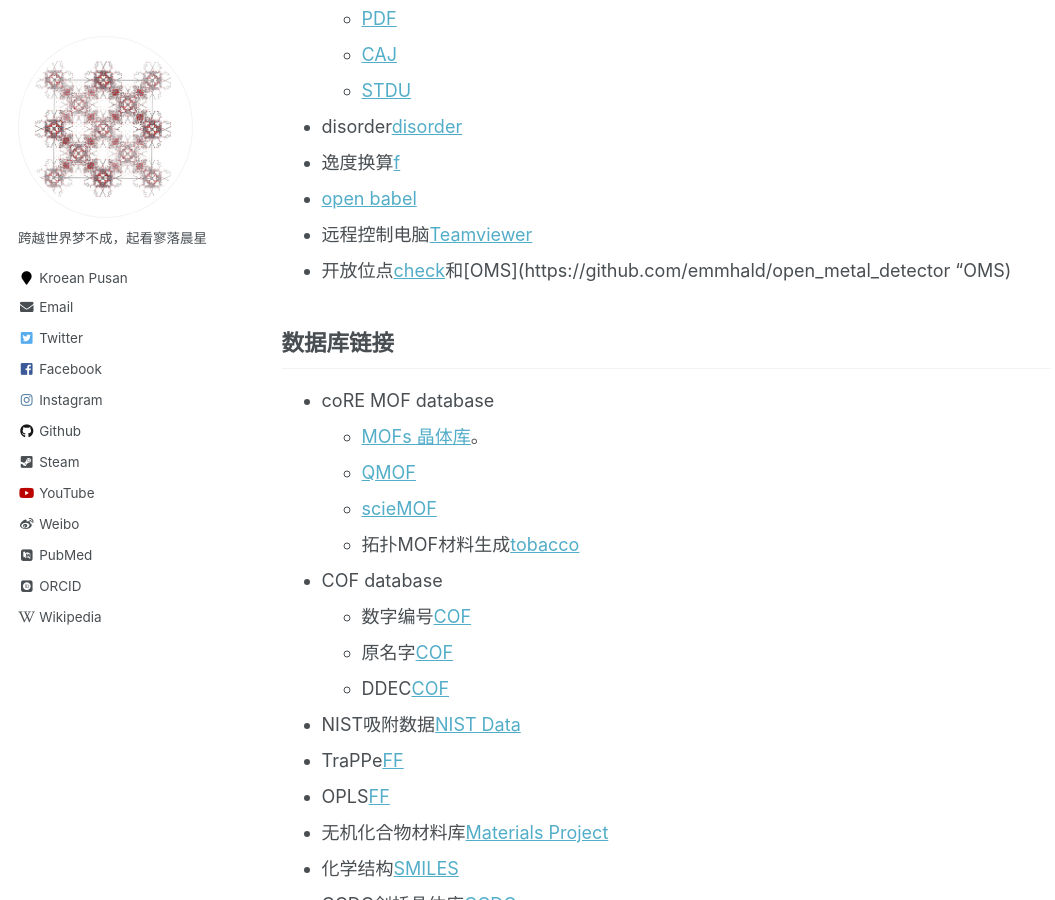
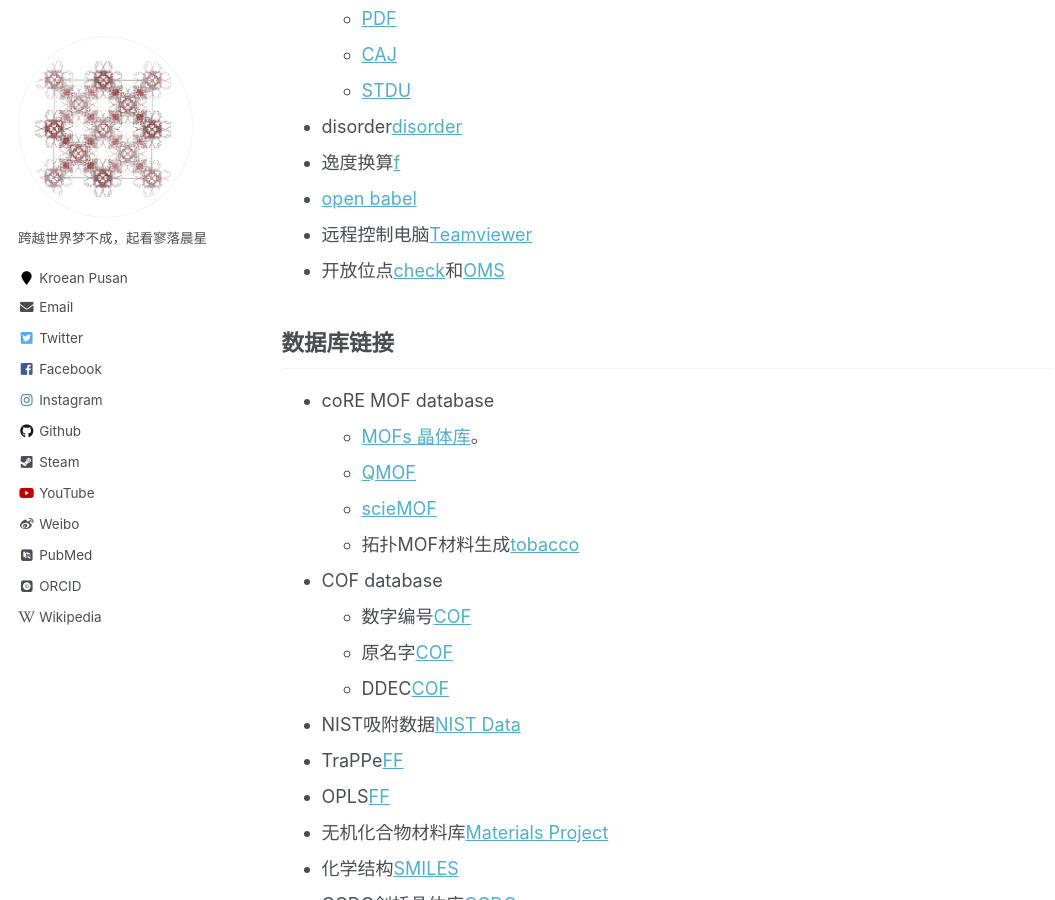
Before and after one commit to sxm13/ZGBshenxiaomoCV.github.io, a Jekyll site: the page built from _pages/markdown.md, in a window 1280 px wide and 900 px high, scrolled down 1805 px. Shown: the whole window, without its empty margins (0-1055 px from the left). Built offline with Jekyll 4.4.1, drawn with Linux system fonts in a browser that asks for light colours; some web fonts are replaced.

Commit message:
Update markdown.md

```diff
--- a/_pages/markdown.md
+++ b/_pages/markdown.md
@@ -59,7 +59,7 @@
 * 逸度换算[f](https://github.com/sxm13/ZGBshenxiaomoCV.github.io/tree/main/files/fugacity "f")
 * [open babel](https://github.com/openbabel/openbabel/releases/tag/openbabel-2-4-0 "Open Babel")
 * 远程控制电脑[Teamviewer](https://www.teamviewer.cn/cn/ "teamviewer")
-* 开放位点[check](https://github.com/kjappelbaum/mofchecker "mofchecker")和[OMS](https://github.com/emmhald/open_metal_detector "OMS)
+* 开放位点[check](https://github.com/kjappelbaum/mofchecker "mofchecker")和[OMS](https://github.com/emmhald/open_metal_detector "OMS")
 
 ## 数据库链接
 
@@ -76,7 +76,7 @@
 * TraPPe[FF](http://trappe.oit.umn.edu/ "TRAPPE FF")
 * OPLS[FF](http://zarbi.chem.yale.edu/ligpargen/ "OPLA")
 * 无机化合物材料库[Materials Project](https://materialsproject.org/ "Materials project")
-* 化学结构[SMILES](http://www.chemexper.com/ “chem")
+* 化学结构[SMILES](http://www.chemexper.com/ "chem")
 * CCDC剑桥晶体库[CCDC](https://www.ccdc.cam.ac.uk/ "CCDC")
 * Lammps[Force field](https://openkim.org/ "KimFF")
 * 神经网络DDEC电荷[MPNN](https://github.com/SimonEnsemble/mpn_charges "MPNN")
```
